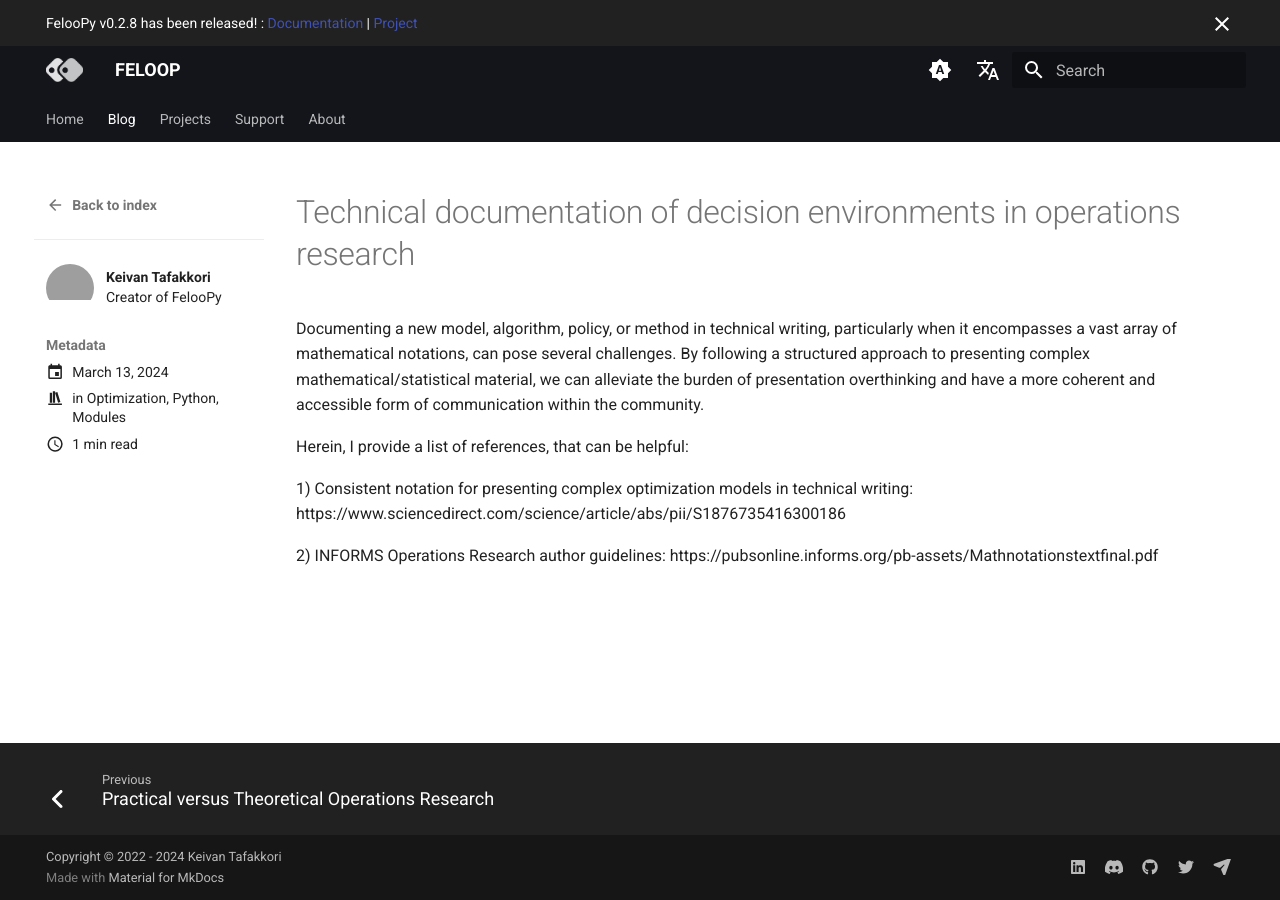
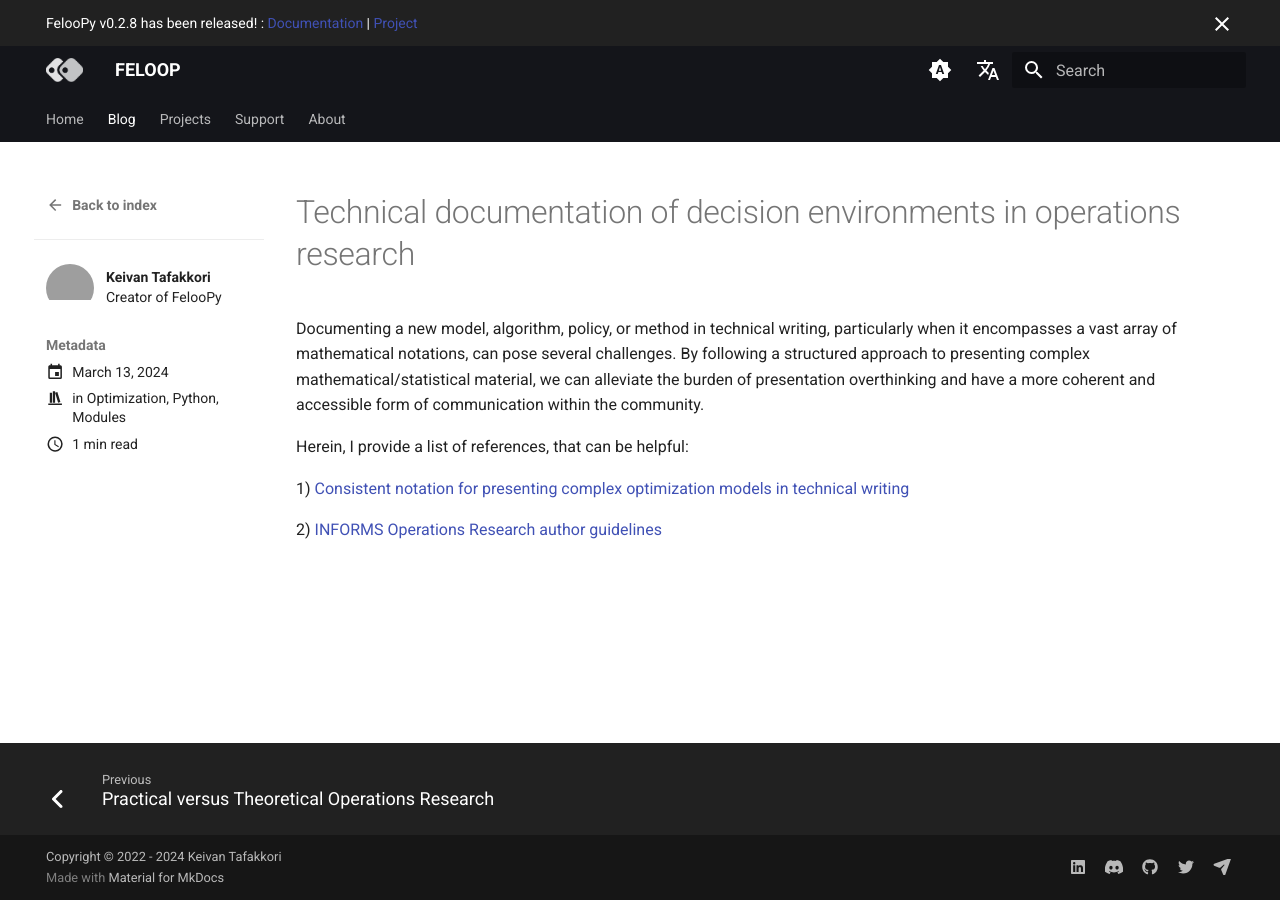
Before and after one commit to ktafakkori/ktafakkori.github.io, an MkDocs documentation site: the page built from docs/blog/posts/post-3.md, in a window 1280 px wide. Built offline with MkDocs 1.6.1 and Material for MkDocs 9.7.7, drawn with Linux system fonts in a browser that asks for light colours; comment, search, counter and statistics services are not loaded; grey boxes are pictures that could not be loaded.

Commit message:
revised files.

```diff
--- a/docs/blog/posts/post-3.md
+++ b/docs/blog/posts/post-3.md
@@ -17,6 +17,6 @@ Documenting a new model, algorithm, policy, or method in technical writing, part
 
 Herein, I provide a list of references, that can be helpful:
 
-1) Consistent notation for presenting complex optimization models in technical writing: https://www.sciencedirect.com/science/article/abs/pii/S1876735416300186
+1) [Consistent notation for presenting complex optimization models in technical writing](https://www.sciencedirect.com/science/article/abs/pii/S1876735416300186)
 
-2) INFORMS Operations Research author guidelines: https://pubsonline.informs.org/pb-assets/Mathnotationstextfinal.pdf
+2) [INFORMS Operations Research author guidelines](https://pubsonline.informs.org/pb-assets/Mathnotationstextfinal.pdf)
```
